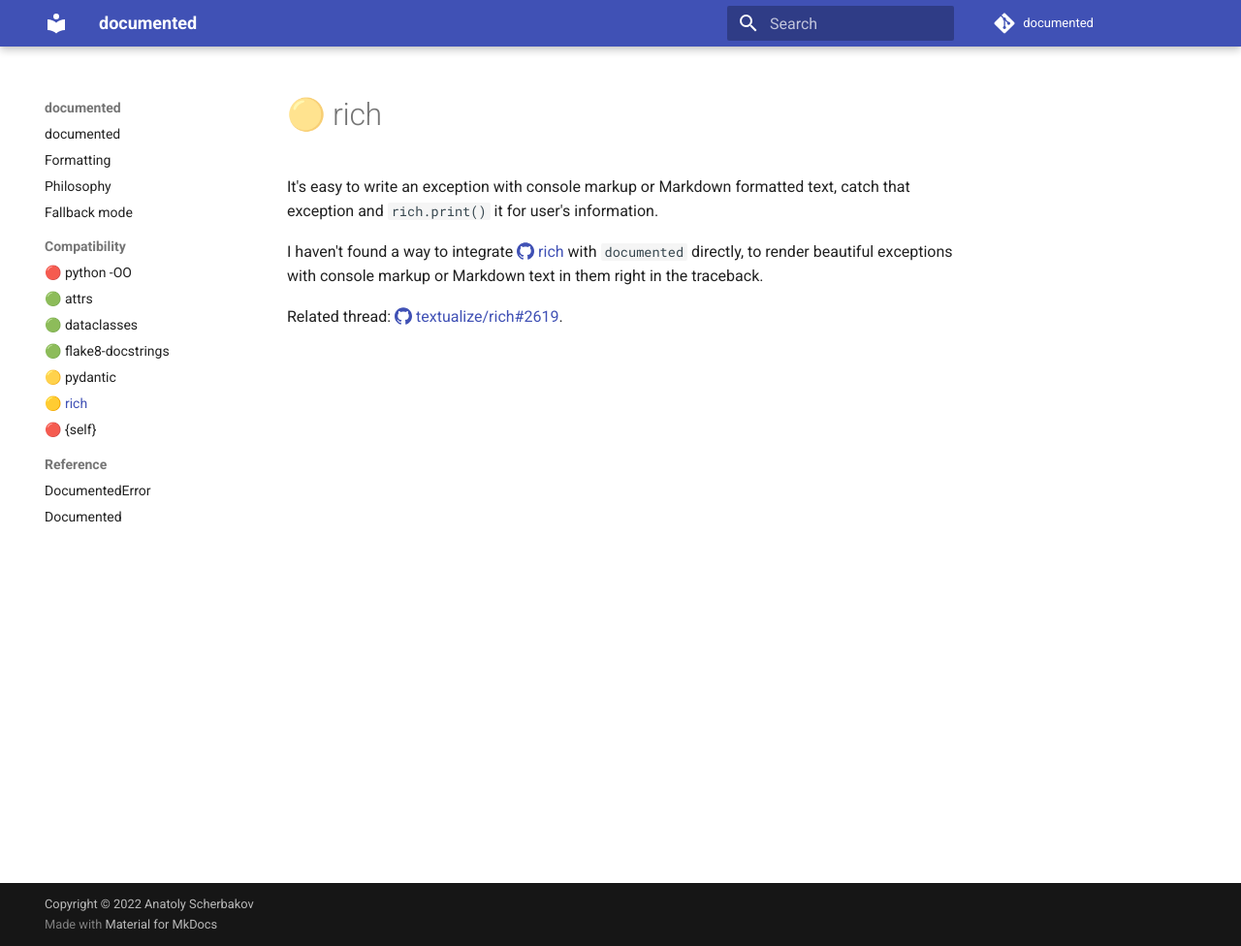
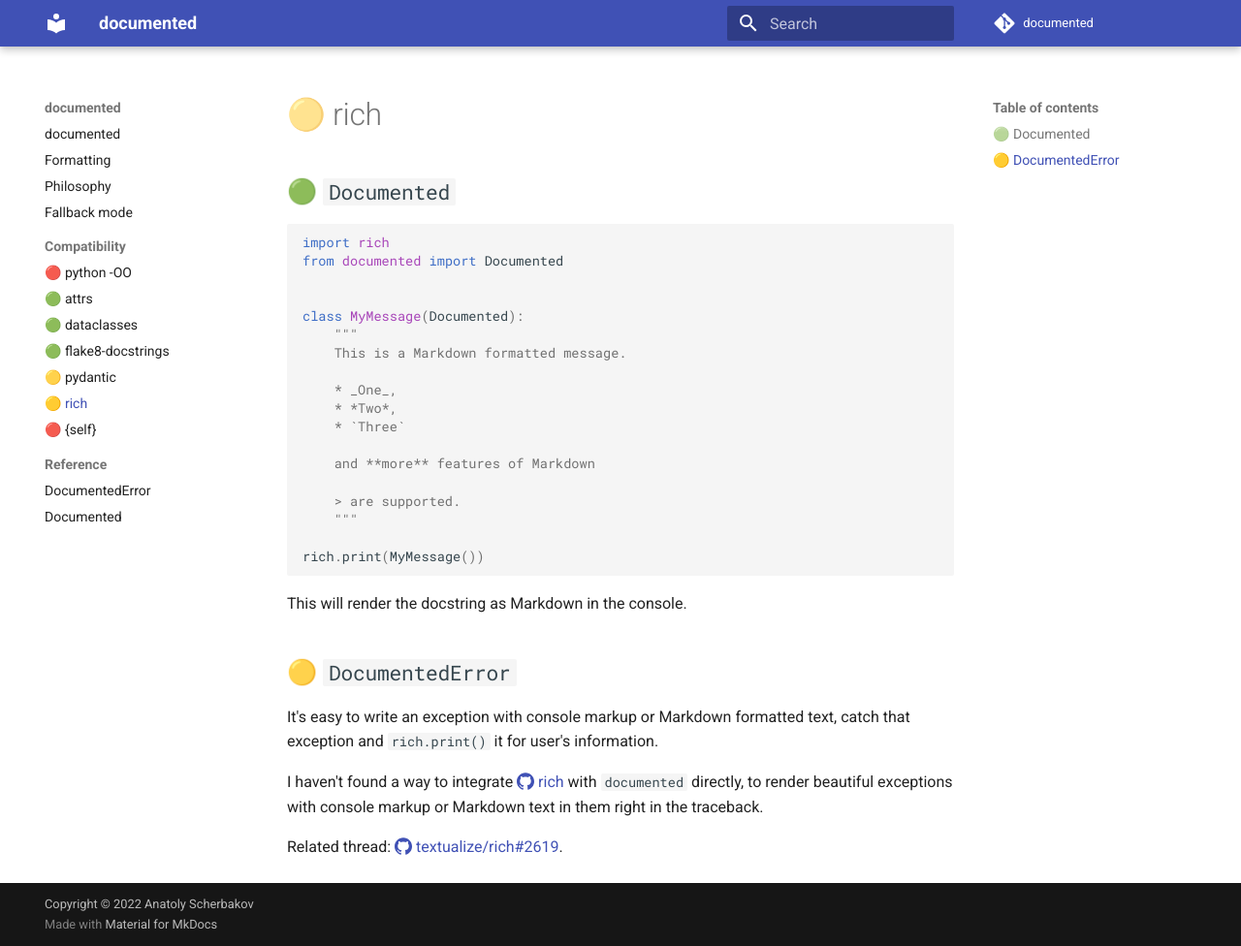
Before and after one commit to anatoly-scherbakov/documented, an MkDocs documentation site: the page built from docs/compatibility/rich.md, in a window 1280 px wide and 976 px high. Shown: the whole window at 97% size. Built offline with MkDocs 1.6.1 and Material for MkDocs 9.7.7, drawn with Linux system fonts in a browser that asks for light colours; comment, search, counter and statistics services are not loaded.

Commit message:
Update documentation

````diff
--- a/docs/compatibility/rich.md
+++ b/docs/compatibility/rich.md
@@ -1,6 +1,33 @@
 ---
 title: 🟡 rich
 ---
+
+## 🟢 `Documented`
+
+```python
+import rich
+from documented import Documented
+
+
+class MyMessage(Documented):
+    """
+    This is a Markdown formatted message.
+
+    * _One_,
+    * *Two*,
+    * `Three`
+
+    and **more** features of Markdown
+
+    > are supported.
+    """
+
+rich.print(MyMessage())
+```
+
+This will render the docstring as Markdown in the console.
+
+## 🟡 `DocumentedError`
 
 It's easy to write an exception with console markup or Markdown formatted text, catch that exception and `rich.print()` it for user's information.
 
````
